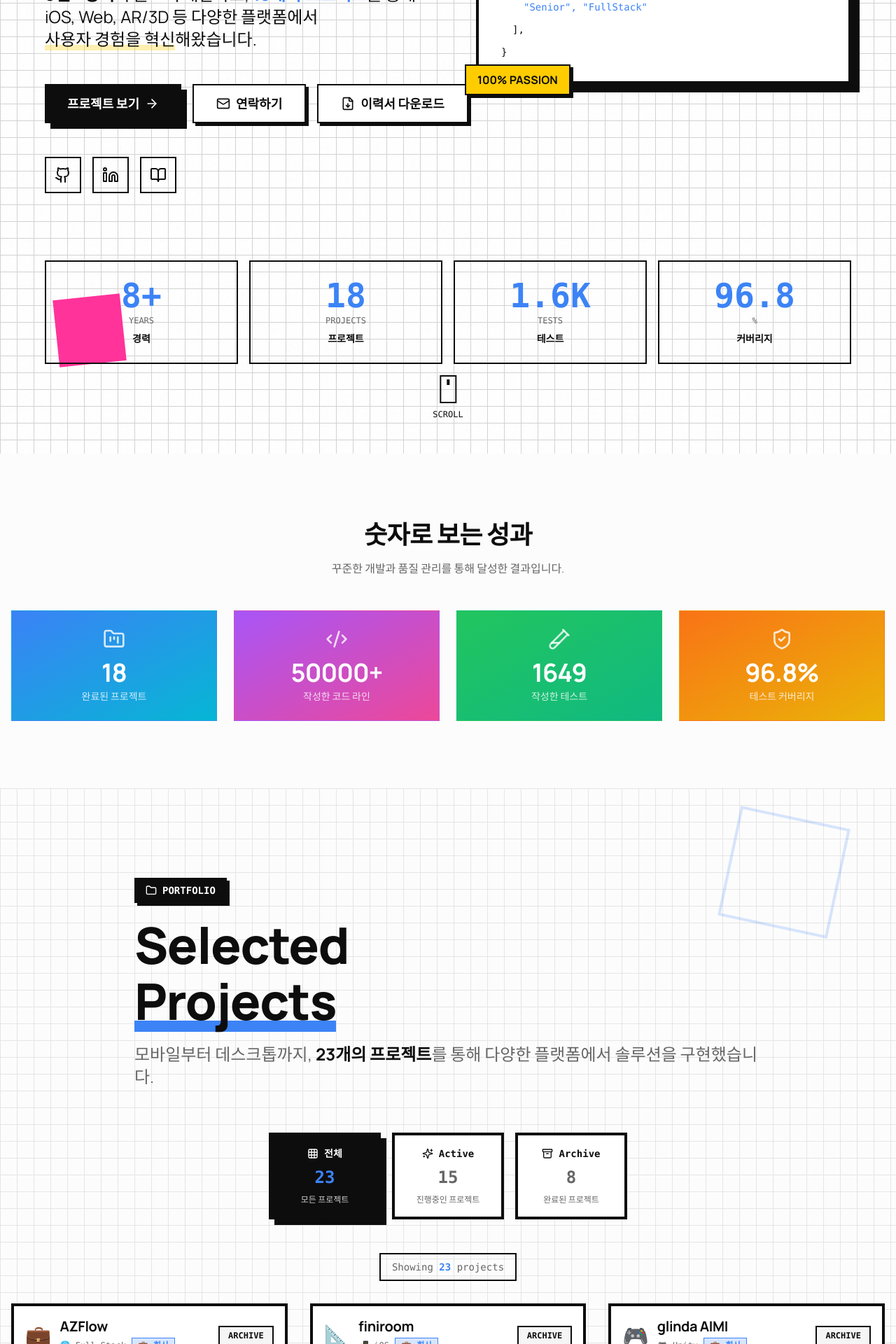
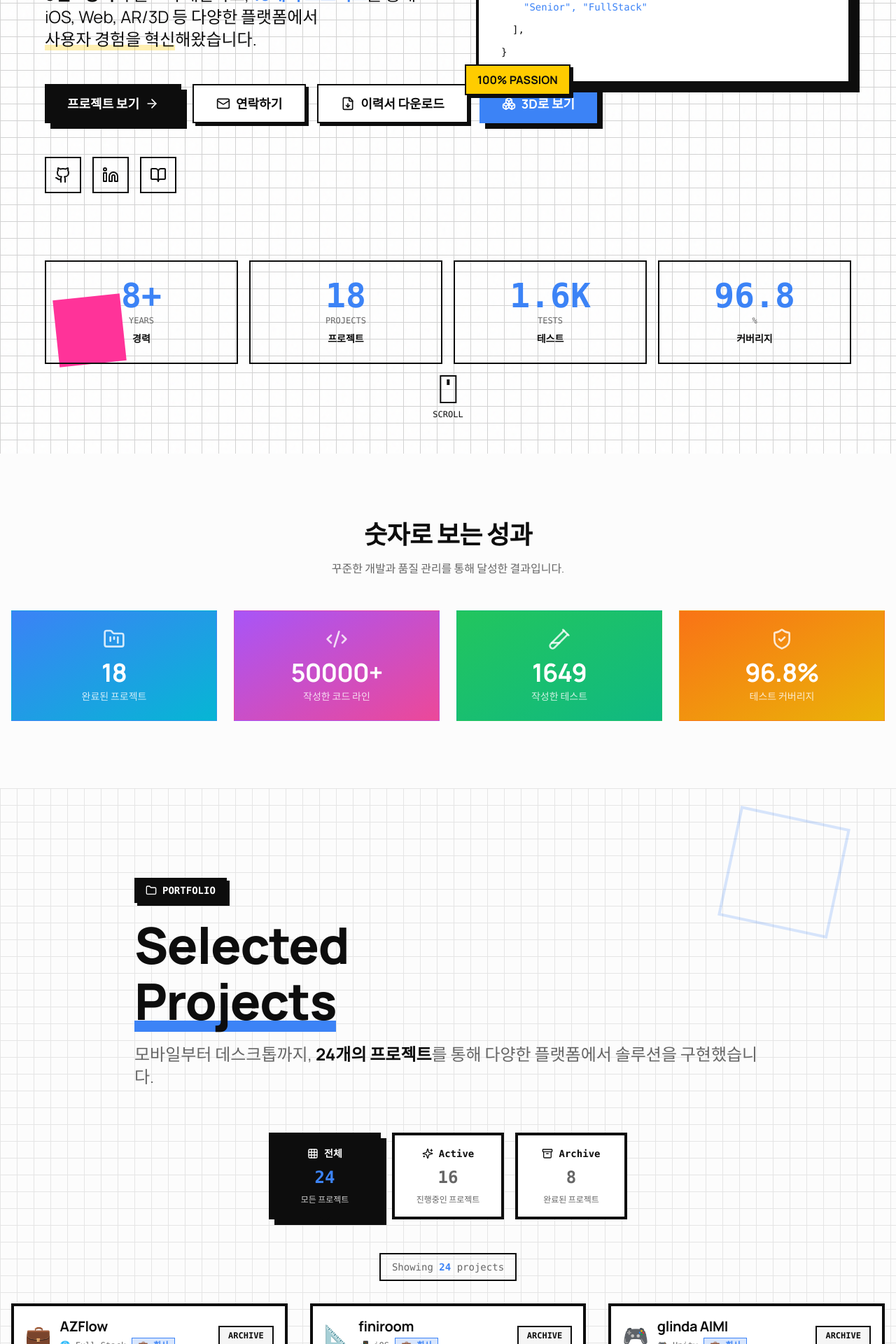
Before and after one commit to jellive/app-promote, a Next.js app: page / in a window 1280 px wide. Shown: the part 620-2540 px from the top of the page at 70% size. Built offline with nearby package versions, Linux system fonts and the light colour scheme.

Commit message:
feat: add jell-portfolio-3d entry + Hero '3D로 보기' CTA
Adds the new 3D voxel portfolio site to the project catalog (24th entry,
PERSONAL/WEB) and a primary-styled CTA in the Hero so visitors can jump
straight to the interactive version at jell-portfolio-3d.vercel.app.

```diff
--- a/components/sections/hero-section.tsx
+++ b/components/sections/hero-section.tsx
@@ -11,6 +11,7 @@ import {
   Code2,
   BookOpen,
   FileDown,
+  Boxes,
 } from "lucide-react";
 import { Button } from "@/components/ui/button";
 
@@ -175,6 +176,20 @@ export function HeroSection() {
                     이력서 다운로드
                   </a>
                 </Button>
+                <Button
+                  asChild
+                  size="lg"
+                  className="brutal-shadow hover-brutal bg-primary text-primary-foreground hover:bg-primary font-bold text-lg h-14 px-8"
+                >
+                  <a
+                    href="https://jell-portfolio-3d.vercel.app"
+                    target="_blank"
+                    rel="noopener noreferrer"
+                  >
+                    <Boxes className="mr-2 h-5 w-5" />
+                    3D로 보기
+                  </a>
+                </Button>
               </div>
 
               {/* Social Links */}
--- a/data/projects.ts
+++ b/data/projects.ts
@@ -1631,6 +1631,81 @@ export const projectsData: Project[] = [
       github: "https://github.com/jellive/hanwha-score",
     },
   },
+
+  // 24. jell-portfolio-3d - 3D 보셀 포트폴리오
+  {
+    id: "jell-portfolio-3d",
+    name: "Jell World (3D 포트폴리오)",
+    emoji: "🌐",
+    type: ProjectType.WEB,
+    status: ProjectStatus.PRODUCTION,
+    category: ProjectCategory.PERSONAL,
+    period: "2026.05 - 현재",
+    role: "1인 개발",
+    shortDescription:
+      "Three.js + React Three Fiber 기반 3D 보셀 포트폴리오 게임",
+    description:
+      "Minecraft 스타일 보셀 월드를 WASD로 탐험하며 스킬·경력·프로젝트·연락처를 인터랙티브하게 살펴보는 3D 포트폴리오입니다. 단일 세션에 0→Vercel 라이브 배포까지 완주했고, 데스크톱+모바일(가상 조이스틱) 양쪽을 지원합니다. 평면 파스텔 하늘 + WebAudio 8-bit BGM/SFX로 레트로 게임 분위기를 연출합니다.",
+    features: [
+      {
+        title: "복셀 월드 + 물리 충돌",
+        description:
+          "InstancedMesh 1,152블록 지형 + Rapier capsule collider + 카메라 상대 WASD 이동",
+      },
+      {
+        title: "4 zone 인터랙션",
+        description:
+          "Skill Garden / Career Timeline / Projects Park / Contact Station — 근접 탐지 + InfoPanel",
+      },
+      {
+        title: "live minimap + 모바일 컨트롤",
+        description:
+          "Canvas 미니맵에 17 프로젝트 + 5 경력 + 4 연락처 실시간 마커 + 자체 가상 조이스틱",
+      },
+      {
+        title: "WebAudio 직접 합성",
+        description:
+          "mp3 의존 없이 32-step 8-bit BGM 루프 + jump/interact/close SFX 합성",
+      },
+      {
+        title: "OG 동적 이미지 + SEO",
+        description:
+          "Next.js 16 OpenGraph image route + sitemap + structured metadata",
+      },
+    ],
+    techStack: {
+      frontend: [
+        "Next.js 16",
+        "React 19",
+        "Three.js",
+        "@react-three/fiber",
+        "@react-three/drei",
+        "@react-three/rapier",
+        "zustand",
+        "TypeScript",
+        "Tailwind 4",
+      ],
+      backend: [],
+      infrastructure: ["Vercel", "GitHub Actions"],
+      desktop: [],
+    },
+    achievements: [
+      {
+        title: "단일 세션 0→배포",
+        description: "PRD 파싱부터 라이브까지 한 세션 완주",
+        icon: "🚀",
+      },
+      {
+        title: "데스크톱 + 모바일 양면 지원",
+        description: "matchMedia 기반 자동 가상 조이스틱 + DPR/그림자 절감",
+        icon: "📱",
+      },
+    ],
+    links: {
+      github: "https://github.com/jellive/jell-portfolio-3d",
+      live: "https://jell-portfolio-3d.vercel.app",
+    },
+  },
 ];
 
 // ============================================================================
```
